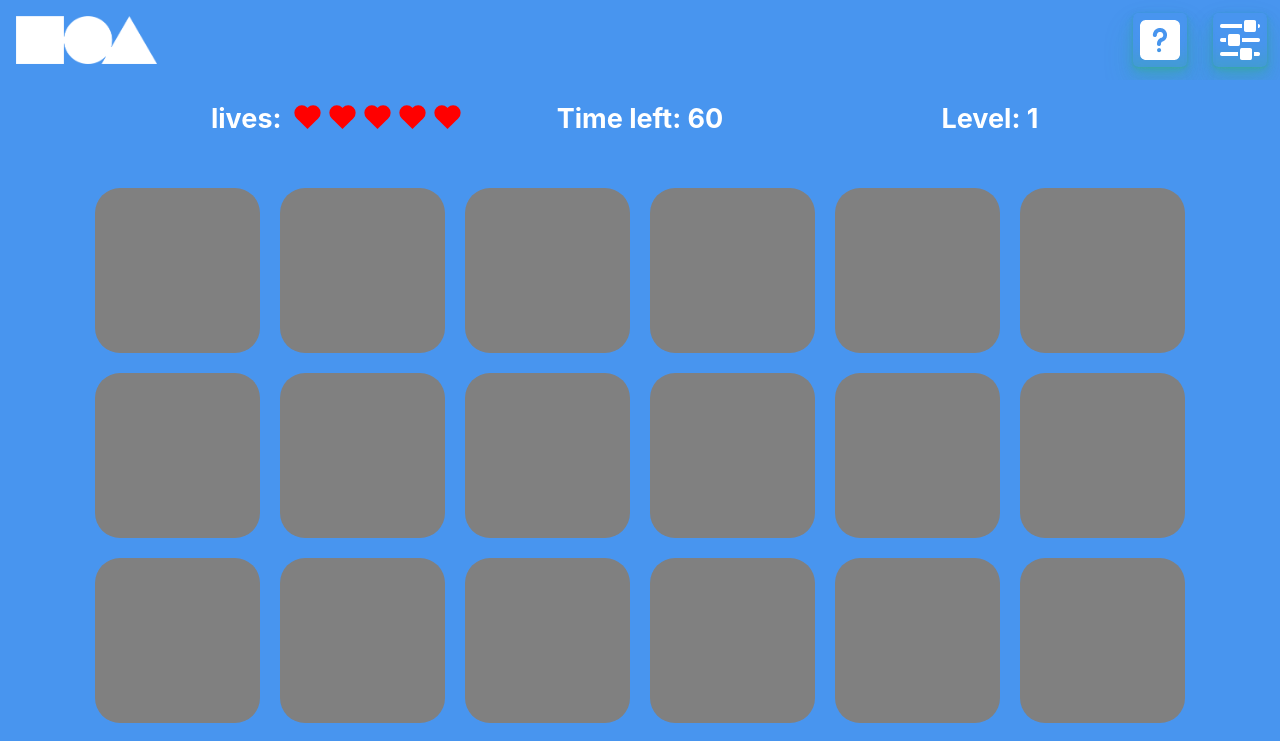
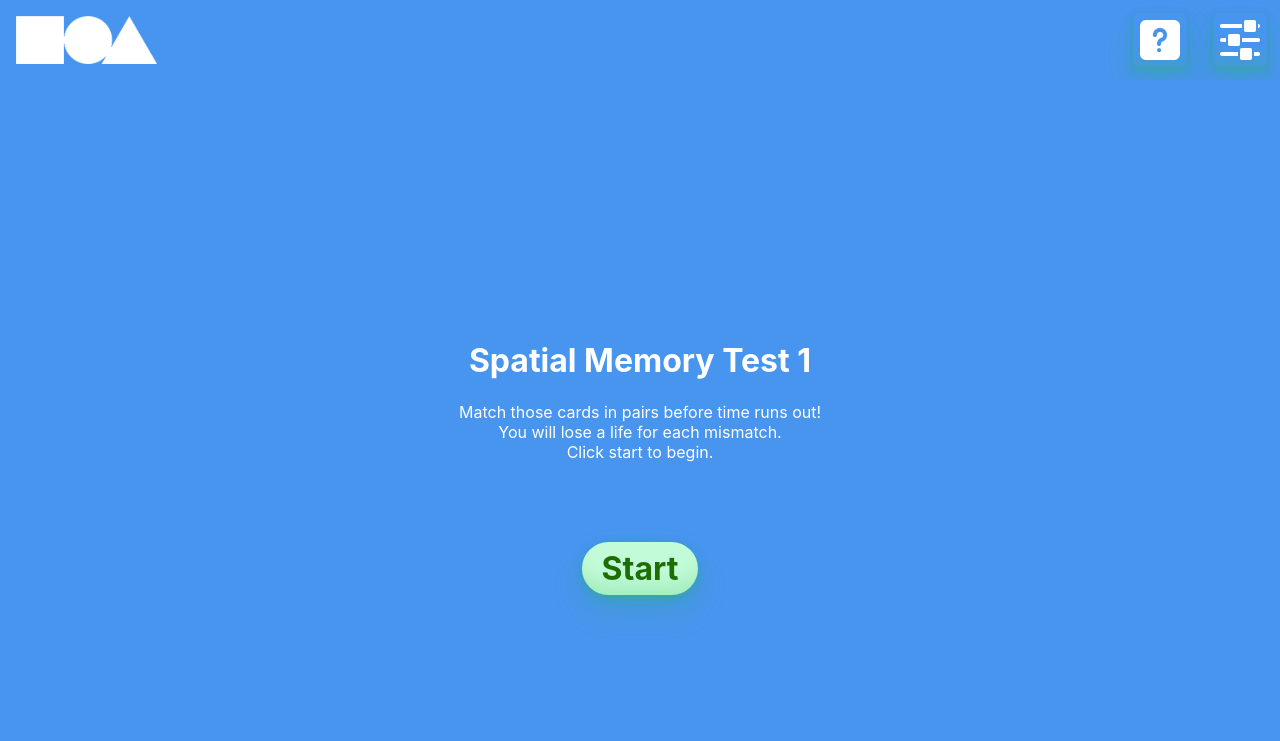
Before and after one commit to uoa-compsci399-s2-2022/spatial-skills-web-app, a React (Create React App) app in the folder client/: page /test in a window 1280 px wide. Shown: the top 741 px of the page. Built offline with nearby package versions, Linux system fonts and the light colour scheme.

Commit message:
update game 1 end-game screen, lives, timer and score interface

```diff
--- a/client/src/components/MatchingGame/MatchingGame.js
+++ b/client/src/components/MatchingGame/MatchingGame.js
@@ -1,8 +1,7 @@
 import { useEffect, useState } from 'react';
 import '../../styles/MatchingGameStyles/./MatchingGame.css';
 import SingleCard from './SingleCard';
-import LivesCounter from './LivesCounter';
-import GameOver from './GameOver';
+
 
 // sources of card images
 const cardImages = [
@@ -16,7 +15,7 @@ const cardImages = [
   { src: "/cardImages/3_of_spades.png", matched: false }
 ];
 
-const maxHealth = 3
+const maxHealth = 5
 const timeBetweenSelection = 1000
 const timeBeforeGameStart = 4000
 const timeAllowed = 40
@@ -53,7 +52,6 @@ const MatchingGame = () => {
     // store shuffled cards in state and reset turns to 0 (new game)
     setCards(shuffledCards)
     // setTurns(0)
-    setTimerOn(true)
     setTime(timeAllowed)
     setChoiceOne(null)
     setChoiceTwo(null)
@@ -61,7 +59,11 @@ const MatchingGame = () => {
     setGameOver(false)
     setLives(maxHealth)
     setWin(false)
-    setShowCards(prevState => !prevState)
+    showAllCards(true)
+    setTimeout(() => {
+      showAllCards(false)
+      setTimerOn(true)
+    }, timeBeforeGameStart)
     setStarted(true)
     setFirstvisit(false)
     health = maxHealth
@@ -76,7 +78,10 @@ const MatchingGame = () => {
     }
     //check if 'choiceOne' is null, if false, store choice in choiceTwo
     //if true store choice in ChoiceOne
+
     choiceOne ? setChoiceTwo(card) : setChoiceOne(card)
+
+
   };
 
   const allMatched = () => {
@@ -116,7 +121,6 @@ const MatchingGame = () => {
   }, [timerOn])
 
   useEffect(() => {
-    console.log(time)
     if (time === 0){
       setTimerOn(false)
       setGameOver(true)
@@ -127,6 +131,7 @@ const MatchingGame = () => {
   // compare 2 selected cards
   // runs when components first inserted in the dependency array and when it changes
   useEffect(() => {
+
     if (choiceOne && choiceTwo){
       setdisAbled(true)
 
@@ -148,16 +153,12 @@ const MatchingGame = () => {
         // wait 1000ms before resetting cards
         setLives(prevLives => prevLives - 1)
         setBothMatched(false)
-        setTimeout(() => resetTurn(), timeBetweenSelection)
+        setTimeout(() => resetTurn(), timeBetweenSelection + 500)
       }
     }
+
   }, [choiceOne, choiceTwo])
 
-  // start game on launch
-  useEffect(() => {
-    setFirstvisit(true)
-    setStarted(false)
-  }, [])
 
   // detect whether lives need to be reduced
   useEffect(() => {
@@ -179,18 +180,16 @@ const MatchingGame = () => {
   }, [gameOver])
 
   // show cards on game start temporarily
-  useEffect(() => {
-    showAllCards(true)
-    setTimeout(() => showAllCards(false), timeBeforeGameStart)
-  }, [showCards])
 
 
-  // reset choices and increase turn by 1
+
+  // reset choices
   const resetTurn = () => {
     setChoiceOne(null)
     setChoiceTwo(null)
+    setBothMatched(true)
     setdisAbled(false)
-    setBothMatched(true)
+
     // setTurns(prevTurns => prevTurns + 1)
   }
 
@@ -198,15 +197,44 @@ const MatchingGame = () => {
   const DisplayTime = () => {
     if (started){
       return(
-        <p className="timerText">{time}</p>
+        <h2 className="timer-text">{time}</h2>
       )
     }
+  }
+
+  const showInfoDiv = () => {
+    if(started){
+      return('matching-game__information-div-show')
+    } else {
+      return ('matching-game__information-div-hide')
+    }
+  }
+
+  const LivesCounter = () => {
+    return(
+      <div className='matching-game__lives-div'>
+          <h2 className='matching-game__lives-text'>lives:</h2>
+          <div className='matching-game__lives-div__hearts'>
+          {[...Array(health)].map((e, i) => <span className="matching-game__heart" key={i}></span>)}
+          {[...Array(maxHealth - health)].map((e, i) => <span className="matching-game__black-heart" key={i}></span>)}
+          </div>
+      </div>
+    )
+  }
+
+  const GameOverText = () => {
+    if (gameOver){
+      return (
+        <div className='game-over-div'>
+          <h2 className="game-over-text">Your score: {matchedPair}</h2>
+        </div>
+      )}
   }
 
   const Instructions = () => {
     if (firstVisit){
       return (
-        <div className="instructions">
+        <div className="matching-game__instructions">
           <h1>Spatial Memory Test 1</h1>
           <p>Match those cards in pairs before time runs out!</p>
           <p>You will lose a life for each mismatch.</p>
@@ -218,18 +246,14 @@ const MatchingGame = () => {
   }
 
   return (
-    <div className="game-start">
+    <div className="matching-game">
       <Instructions></Instructions>
-      <div>
-        <button onClick={shuffleCards}>Restart</button>
+      <div className={showInfoDiv()}>
+        <LivesCounter />
+        <DisplayTime />
+        <h2>Score: {matchedPair}</h2>
       </div>
-      <div className="lives-div">
-        <LivesCounter numLives={lives} onLaunch={firstVisit}></LivesCounter>
-      </div>
-      <div>
-        <DisplayTime></DisplayTime>
-      </div>
-      <GameOver defeat={gameOver} victory={win}></GameOver>
+      <GameOverText />
       <div className="card-grid">
         {cards.map((card) => (
           <SingleCard
--- a/client/src/components/MatchingGame/SingleCard.js
+++ b/client/src/components/MatchingGame/SingleCard.js
@@ -1,12 +1,13 @@
 import '../../styles/MatchingGameStyles/SingleCard.css'
 
-const SingleCard = ({ card, handleChoice, flipped, disabled }) => {
+const SingleCard = ({ card, handleChoice, flipped, disabled}) => {
 
     const handleClick = () => {
         if (!disabled){
           handleChoice(card)
         }
     }
+
 
   return (
     <div>
--- a/client/src/components/PatternGame/PatternGame.css
+++ b/client/src/components/PatternGame/PatternGame.css
@@ -7,9 +7,8 @@ h2{
     color: #19e0b2;
     background-color: var(--accent-color);
     color: var(--contrast-color);
-    height: 1249px
-
-
+    height: 100vh;
+    border: 2px solid var(--accent-color);
 }
 
 button {
@@ -41,7 +40,7 @@ button:hover {
 .pattern-game__blocks-grid {
   margin: auto;
   width:fit-content;
-  margin-top: 30px;
+  margin-top: 15px;
   display: grid;
   grid-template-columns: 165px 165px 165px 165px 165px 165px;
   column-gap: 20px;
@@ -50,7 +49,7 @@ button:hover {
 
 }
 
-.heart {
+.pattern-game__heart {
   background-color: red;
   display: inline-block;
   height: 15px;
@@ -59,8 +58,8 @@ button:hover {
   transform: rotate(-45deg);
 }
 
-.heart:before,
-.heart:after {
+.pattern-game__heart:before,
+.pattern-game__heart:after {
   content: "";
   background-color: red;
   border-radius: 50%;
@@ -69,17 +68,17 @@ button:hover {
   width: 15px;
 }
 
-.heart:before {
+.pattern-game__heart:before {
   top: -8px;
   left: 0;
 }
 
-.heart:after {
+.pattern-game__heart:after {
   left: 8px;
   top: 0;
 }
 
-.lives-div__hearts {
+.pattern-game__lives-div__hearts {
   display: flex;
   justify-content: center;
   align-items: center;
@@ -93,22 +92,23 @@ button:hover {
   display: grid;
   grid-template-columns: 1fr 1fr;
   width: fit-content;
-  position: sticky;
-  column-gap: 0px;
 }
 
-.pattern-game__information-div {
-
+.pattern-game__information-div-show {
   width: fit-content;
   margin: auto;
   margin-top: 80px;
   display: grid;
   grid-template-columns: 1fr 1fr 1fr;
-
+  border: 3px solid black
 
 }
 
-.black-heart {
+.pattern-game__information-div-hide {
+  display: none;
+}
+
+.pattern-game__black-heart {
   background-color: grey;
   display: inline-block;
   height: 15px;
@@ -117,8 +117,8 @@ button:hover {
   transform: rotate(-45deg);
 }
 
-.black-heart:before,
-.black-heart:after {
+.pattern-game__black-heart:before,
+.pattern-game__black-heart:after {
   content: "";
   background-color: grey;
   border-radius: 50%;
@@ -127,12 +127,12 @@ button:hover {
   width: 15px;
 }
 
-.black-heart:before {
+.pattern-game__black-heart:before {
   top: -8px;
   left: 0;
 }
 
-.black-heart:after {
+.pattern-game__black-heart:after {
   left: 8px;
   top: 0;
 }
@@ -152,6 +152,7 @@ button:hover {
   height: 200px;
   flex-direction: column;
   z-index: 1;
+
 }
 
 .game-over-text {
@@ -162,3 +163,10 @@ button:hover {
     font-size: 30px;
     color: black;
 }
+
+.pattern-game__instructions{
+  position: absolute;
+  left: 50%;
+  transform: translateX(-50%);
+  top: 40%;
+}
--- a/client/src/components/PatternGame/PatternGame.js
+++ b/client/src/components/PatternGame/PatternGame.js
@@ -3,9 +3,12 @@ import "./PatternGame.css";
 import SingleBlock from './SingleBlock';
 
 
+const endLevel = Array(20).fill(10)
+const easyLevel = [3, 4, 5, 6, 7, 8, 8, 9, 9, 9]
+const levelList = easyLevel.concat(endLevel)
+const maxHealth = 5
+const timeAllowed = 20
 const gameDim = 6
-const levelList = [3, 4, 5, 6, 7, 8, 8, 9, 9, 10, 10, 10, 10, 10, 10, 10, 10, 10, 10, 10]
-const maxHealth = 5
 
 // create blocks array
 const CreateBlockArray = (dimension) => {
@@ -18,7 +21,6 @@ const CreateBlockArray = (dimension) => {
 const blocksArray = CreateBlockArray(gameDim)
 let numMatched = 0
 let health = maxHealth
-let diffculty = 1
 
 
 function PatternGame() {
@@ -28,7 +30,10 @@ function PatternGame() {
   const [vicotry, setVictory] = useState(false)
   const [gameOver, setGameOver] = useState(false)
   const [disabled, setDisabled] = useState(false)
-  const [level, setLevel] = useState(1)
+  const [level, setLevel] = useState(0)
+  const [time, setTime] = useState(timeAllowed)
+  const [timerOn, setTimerOn] = useState(false)
+  const [started, setStarted] = useState(false)
 
   const totalNumberOfBlocks = gameDim * gameDim
   const numberOfPatternBlocks = levelList[level]
@@ -37,7 +42,6 @@ function PatternGame() {
 
   // create pattern array marked by its key
   const generatePattern = () => {
-
     const generatePatternIDs = (length, numPatternBlocks) => {
       let randomIDsarray = Array.from(Array(numPatternBlocks).keys())
       .sort(() => Math.random() - 0.5)
@@ -46,6 +50,7 @@ function PatternGame() {
 
     const patternIDs = generatePatternIDs(numberOfPatternBlocks, totalNumberOfBlocks)
 
+    // reset blocks status
     blocks.map(block => {
       block.pattern = false
       block.matched = false
@@ -80,12 +85,15 @@ function PatternGame() {
 
   // decide the color of a block
   const currentBlockState = (block) => {
+    if (!started) {
+      return ("")
+    }
     if (block.pattern && block.matched) {
       return ("correct")
     } else if (block.clicked === true && block.matched === false) {
       return ("incorrect")
     } else {
-      return ("nothing")
+      return ("grey")
     }
   }
 
@@ -105,8 +113,6 @@ function PatternGame() {
         )})
     }
   }
-
-
 
   const resetTurn = () => {
     setUserCurrentChoice(null)
@@ -133,6 +139,7 @@ function PatternGame() {
             if (userCurrentChoice.id === block.id) {
               health = health - 1
               if (health === 0) {
+                setTimerOn(false)
                 setGameOver(true)
               }
               return ({...block, clicked: true})
@@ -149,9 +156,9 @@ function PatternGame() {
     if (numMatched === numberOfPatternBlocks) {
       setDisabled(true)
       setVictory(true)
-      diffculty = diffculty + 1
       setLevel(prevLevel => prevLevel + 1)
     }
+    // eslint-disable-next-line react-hooks/exhaustive-deps
   }, [userCurrentChoice])
 
   useEffect(() => {
@@ -160,19 +167,15 @@ function PatternGame() {
         generatePattern()
       }, 500);
     }
+    // eslint-disable-next-line react-hooks/exhaustive-deps
   }, [vicotry])
-
-  // start game on launch
-  useEffect(() => {
-    generatePattern()
-  }, [])
 
   // alert game over
   const GameOverText = () => {
     if (gameOver){
       return (
         <div className='game-over-div'>
-          <h2 className="game-over-text">Your score: {diffculty}</h2>
+          <h2 className="game-over-text">Your score: {level}</h2>
         </div>
       )}
   }
@@ -182,30 +185,84 @@ function PatternGame() {
     return(
       <div className='pattern-game__lives-div'>
           <h2 className='pattern-game__lives-number'>lives:</h2>
-          <div className='lives-div__hearts'>
-          {[...Array(health)].map((e, i) => <span className="heart" key={i}></span>)}
-          {[...Array(maxHealth - health)].map((e, i) => <span className="black-heart" key={i}></span>)}
+          <div className='pattern-game__lives-div__hearts'>
+          {[...Array(health)].map((e, i) => <span className="pattern-game__heart" key={i}></span>)}
+          {[...Array(maxHealth - health)].map((e, i) => <span className="pattern-game__black-heart" key={i}></span>)}
           </div>
       </div>
     )
   }
 
   // timer
+  useEffect(() => {
+    let interval = null
+
+    if (timerOn) {
+      interval = setInterval(() => {
+        setTime(prevTime => prevTime - 1)
+      }, 1000)
+    } else {
+      clearInterval(interval)
+    }
+    return () => clearInterval(interval)
+  }, [timerOn])
+
+  // time up
+  useEffect(() => {
+    if (time === 0){
+      setTimerOn(false)
+      setGameOver(true)
+    }
+  }, [time])
+
+  // time display
   const DisplayTime = () => {
-    return (
-      <div>
-        <h2>Time left: 60</h2>
-      </div>
+    return(
+      <h2 className="pattern-game__timerText">{time}</h2>
     )
   }
 
+  const startGame = () => {
+    setStarted(true)
+    setTimeout(() => {
+      setTimerOn(true)
+      generatePattern()
+    }, 300);
+  }
+
+  const showInfoDiv = () => {
+    if(started){
+      return('pattern-game__information-div-show')
+    } else {
+      return ('pattern-game__information-div-hide')
+    }
+  }
+
+  const Instructions = () => {
+    if (!started){
+      return (
+        <div className="pattern-game__instructions">
+          <h1>Spatial Memory Test 2</h1>
+          <p>Click on the pattern shown at the start of the game</p>
+          <p>You will lose a life for each mismatch.</p>
+          <p>Progress as far as you can!</p>
+          <p>Click start to begin.</p>
+          <button onClick={startGame}>Start</button>
+        </div>
+      )
+    }
+
+  }
+  if (started){
+
+  }
   return (
-    <div className="pattern-game">
-      <div className='pattern-game__information-div'>
-      <LivesCounter />
-      <DisplayTime />
-      <h2>Level: {level}</h2>
-
+    <div className={"pattern-game"}>
+      <Instructions></Instructions>
+      <div className={showInfoDiv()}>
+        <LivesCounter />
+        <DisplayTime />
+        <h2>Score: {level}</h2>
       </div>
       <GameOverText />
       <div className='pattern-game__blocks-grid'>
--- a/client/src/components/PatternGame/SingleBlock.js
+++ b/client/src/components/PatternGame/SingleBlock.js
@@ -14,7 +14,7 @@ const SingleBlock = ({ block, handleChoice, blockState, gameOver, disabled }) =>
             return ("block__correct-match")
         } else if (blockState === "incorrect") {
             return ("block__incorrect-match")
-        } else {
+        } else if (blockState === "grey") {
             return ("block__standard")
         }
     }
--- a/client/src/containers/Test.jsx
+++ b/client/src/containers/Test.jsx
@@ -1,5 +1,5 @@
-// import MatchingGame from '../components/MatchingGame/MatchingGame'
-import PatternGame from '../components/PatternGame/PatternGame'
+import MatchingGame from '../components/MatchingGame/MatchingGame'
+import PatternGame from '../components/PatternGame/PatternGame';
 import '../styles/Home.css';
 
 
@@ -7,7 +7,7 @@ import '../styles/Home.css';
 const Test = () => {
     return(
         <div>
-            <PatternGame />
+            <MatchingGame />
         </div>
     );
 }
--- a/client/src/styles/MatchingGameStyles/MatchingGame.css
+++ b/client/src/styles/MatchingGameStyles/MatchingGame.css
@@ -1,23 +1,26 @@
-.game-start {
+h2{
+  font-size: 27px;
+}
+
+.matching-game {
   text-align: center;
   color: #19e0b2;
   background-color: var(--accent-color);
   color: var(--contrast-color);
   height: 100vh;
-}
-
-h2 {
-    font-size: 30px;
+  border: 2px solid var(--accent-color);
 }
 
 button {
+  margin-top: 80px;
   background-color: #c2fbd7;
-  border-radius: 50px;
+  border-radius: 100px;
   box-shadow: rgba(44, 187, 99, .2) 0 -25px 18px -14px inset,rgba(44, 187, 99, .15) 0 1px 2px,rgba(44, 187, 99, .15) 0 2px 4px,rgba(44, 187, 99, .15) 0 4px 8px,rgba(44, 187, 99, .15) 0 8px 16px,rgba(44, 187, 99, .15) 0 16px 32px;
   color: #1d6e04;
   cursor: pointer;
+  display: inline-block;
   font-family: CerebriSans-Regular,-apple-system,system-ui,Roboto,sans-serif;
-  padding: 5px 15px;
+  padding: 7px 20px;
   text-align: center;
   text-decoration: none;
   transition: all 250ms;
@@ -27,7 +30,6 @@ button {
   -webkit-user-select: none;
   touch-action: manipulation;
   font-weight: bold;
-  margin-top: 95px;
 }
 
 button:hover {
@@ -47,38 +49,126 @@ button:hover {
   grid-gap: 30px;
   justify-items: center;
   padding: 8.6px;
+  margin-top: 30px;
+}
+
+.matching-game__heart {
+  background-color: red;
+  display: inline-block;
+  height: 15px;
+  width: 15px;
+  margin: 0 10px;
+  transform: rotate(-45deg);
+}
+
+.matching-game__heart:before,
+.matching-game__heart:after {
+  content: "";
+  background-color: red;
+  border-radius: 50%;
+  height: 15px;
+  position: absolute;
+  width: 15px;
+}
+
+.matching-game__heart:before {
+  top: -8px;
+  left: 0;
+}
+
+.matching-game__heart:after {
+  left: 8px;
+  top: 0;
+}
+
+.matching-game__lives-div__hearts {
+  display: flex;
+  justify-content: center;
+  align-items: center;
 
 }
 
-.lives-div{
-  margin-top: 10px;
-  margin-bottom: 10px;
+.matching-game__lives-text {
+  margin-left: 50%;
+}
+
+.matching-game__lives-div {
+  display: grid;
+  grid-template-columns: 1fr 1fr;
+  width: fit-content;
+}
+
+.matching-game__information-div-show {
+  width: fit-content;
+  margin: auto;
+  margin-top: 80px;
+  display: grid;
+  grid-template-columns: 1fr 1fr 1fr;
+
 
 }
 
-.instructions{
-
-  height: 100vh;
-  margin-top: 3%;
-  left: 50%;
-  top: 50%;
-  padding: 10px;
+.matching-game__information-div-hide {
+  display: none;
 }
 
-.instructions h1 {
-
-  margin-top: 300px;
-  font-size: 50px;
+.matching-game__black-heart {
+  background-color: grey;
+  display: inline-block;
+  height: 15px;
+  width: 15px;
+  margin: 0 10px;
+  transform: rotate(-45deg);
 }
 
-.instructions p {
-  font-size: 20px;
+.matching-game__black-heart:before,
+.matching-game__black-heart:after {
+  content: "";
+  background-color: grey;
+  border-radius: 50%;
+  height: 15px;
+  position: absolute;
+  width: 15px;
 }
 
-.timerText {
-  position: fixed;
-  left: 10%;
+.matching-game__black-heart:before {
+  top: -8px;
+  left: 0;
+}
+
+.matching-game__black-heart:after {
+  left: 8px;
+  top: 0;
+}
+
+.game-over-div {
+  background: white;
+  border-radius: 0.5em;
+  box-shadow: 0 10px 20px rgba(black, 0.2);
+  left: 50%;
+  position: absolute;
   top: 50%;
-  font-size: 100px;
+  transform: translate(-50%, -50%);
+  width: 400px;
+  text-align: center;
+  height: 200px;
+  flex-direction: column;
+  z-index: 1;
 
 }
+
+.game-over-text {
+    border-top: 1px solid #e0e0e0;
+    padding: 2em;
+    pointer-events: all;
+    overflow: auto;
+    font-size: 30px;
+    color: black;
+}
+
+.matching-game__instructions{
+  position: absolute;
+  left: 50%;
+  transform: translateX(-50%);
+  top: 40%;
+}
--- a/client/src/styles/MatchingGameStyles/SingleCard.css
+++ b/client/src/styles/MatchingGameStyles/SingleCard.css
@@ -9,12 +9,6 @@
     width: 170px;
     height: 244.5px;
 
-}
-
-.not-flipped:hover{
-  transition: transform .2s; /* Animation */
-  transform: scale(1.05);
-  margin: 0 auto;
 }
 
 /* front of card */
```
